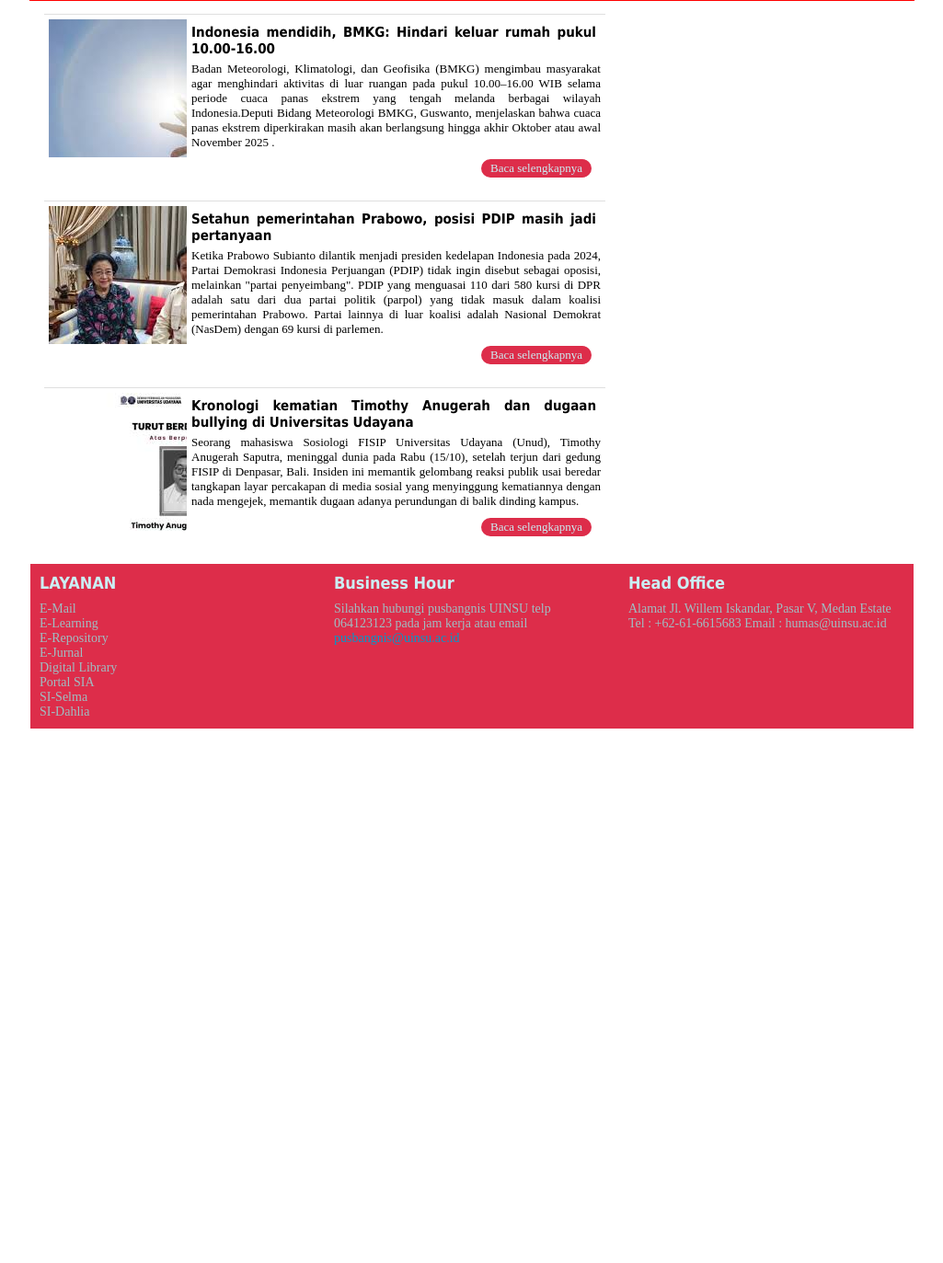
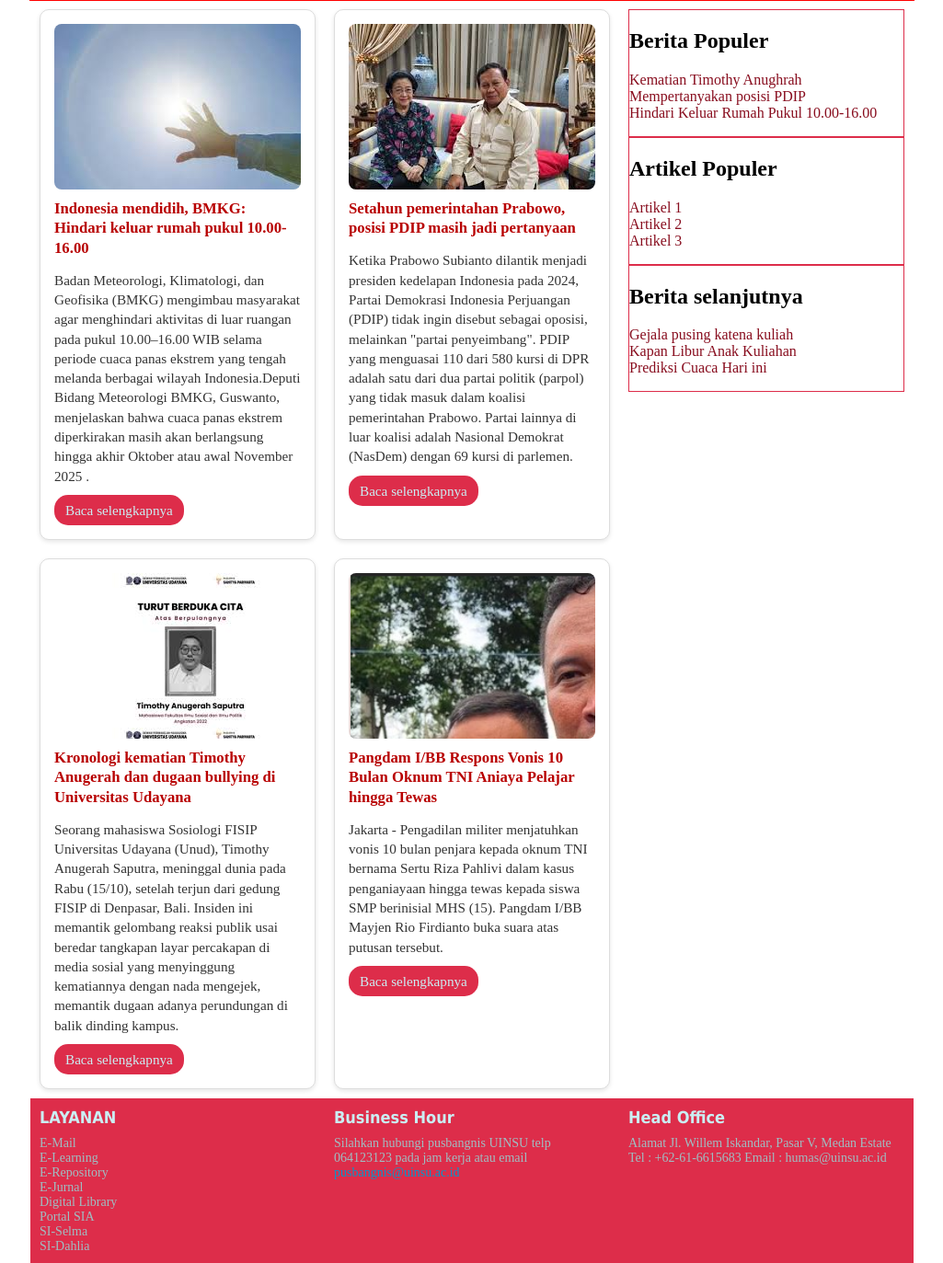
Before and after one commit to deaalyaa/Pemrograman-Web_3, a PHP site: page /Article/berita.php in a window 1280 px wide. Shown: the part 179-1552 px from the top of the page at 92% size, without its empty margins (127-1152 px from the left). Before the commit the page ends 971 px from the top, so only its background shows below. Run offline with PHP 8.4, Linux system fonts and the light colour scheme.

Commit message:
Add files via upload

```diff
--- a/Article/berita.php
+++ b/Article/berita.php
@@ -3,6 +3,7 @@
 <head>
     <title>DeaNews</title>
     <link rel="stylesheet" href="../asets/css/main.css">
+	<link rel="stylesheet" href="../asets/css/berita.css">
 </head>
 <body>
     <div id="wrapper">
@@ -21,24 +22,56 @@
 				</ul>
 			</nav>
             <article>
-				<div id="single">
-					<div id="t-image" style="background:url(../asets/img/1.jpg)">&nbsp;</div>
+				<div id="beritac">
+					<div id="imgber" style="background:url(../asets/img/1.jpg)">&nbsp;</div>
 					<h2>Indonesia mendidih, BMKG: Hindari keluar rumah pukul 10.00-16.00</h2>
 					Badan Meteorologi, Klimatologi, dan Geofisika (BMKG) mengimbau masyarakat agar menghindari aktivitas di luar ruangan pada pukul 10.00–16.00 WIB selama periode cuaca panas ekstrem yang tengah melanda berbagai wilayah Indonesia.Deputi Bidang Meteorologi BMKG, Guswanto, menjelaskan bahwa cuaca panas ekstrem diperkirakan masih akan berlangsung hingga akhir Oktober atau awal November 2025 .<div id="more"><a href="./article1.php">Baca selengkapnya</a></div>
 				</div>
-				<div id="single">
-					<div id="t-image" style="background:url(../asets/img/article2.jpg)">&nbsp;</div>
+				<div id="beritac">
+					<div id="imgber" style="background:url(../asets/img/article2.jpg)">&nbsp;</div>
 					<h2>Setahun pemerintahan Prabowo, posisi PDIP masih jadi pertanyaan</h2>
 					Ketika Prabowo Subianto dilantik menjadi presiden kedelapan Indonesia pada 2024, Partai Demokrasi Indonesia Perjuangan (PDIP) tidak ingin disebut sebagai oposisi, melainkan "partai penyeimbang".
 					PDIP yang menguasai 110 dari 580 kursi di DPR adalah satu dari dua partai politik (parpol) yang tidak masuk dalam koalisi pemerintahan Prabowo. Partai lainnya di luar koalisi adalah Nasional Demokrat (NasDem) dengan 69 kursi di parlemen.<div id="more"><a href="./article2.php">Baca selengkapnya</a></div>
 				</div>
-				<div id="single">
-					<div id="t-image" style="background:url(../asets/img/article3.jpg)">&nbsp;</div>
+				<div id="beritac">
+					<div id="imgber" style="background:url(../asets/img/article3.jpg)">&nbsp;</div>
 					<h2>Kronologi kematian Timothy Anugerah dan dugaan bullying di Universitas Udayana</h2>
 					Seorang mahasiswa Sosiologi FISIP Universitas Udayana (Unud), Timothy Anugerah Saputra, meninggal dunia pada Rabu (15/10), setelah terjun dari gedung FISIP di Denpasar, Bali. Insiden ini memantik gelombang reaksi publik usai beredar tangkapan layar percakapan di media sosial yang menyinggung kematiannya dengan nada mengejek, memantik dugaan adanya perundungan di balik dinding kampus. <div id="more"><a href="./article3.php">Baca selengkapnya</a></div>
 				</div>
+				<div id="beritac">
+					<div id="imgber" style="background:url(../asets/img/article4.png)">&nbsp;</div>
+					<h2>Pangdam I/BB Respons Vonis 10 Bulan Oknum TNI Aniaya Pelajar hingga Tewas</h2>
+					Jakarta - Pengadilan militer menjatuhkan vonis 10 bulan penjara kepada oknum TNI bernama Sertu Riza Pahlivi dalam kasus penganiayaan hingga tewas kepada siswa SMP berinisial MHS (15). Pangdam I/BB Mayjen Rio Firdianto buka suara atas putusan tersebut.
+					<div id="more"><a href="./article3.php">Baca selengkapnya</a></div>
+				</div>
 				</div>
 			</article>
+			<aside>
+					<li class="widget">
+						<h2>Berita Populer</h2>
+						<ul>
+						<li><a href="./article3.php">Kematian Timothy Anughrah</a></li>
+						<li><a href="./article2.php">Mempertanyakan posisi PDIP</a></li>
+						<li><a href="./article1.php">Hindari Keluar Rumah Pukul 10.00-16.00</a></li>
+						</ul>
+					</li>
+					<li class="widget">
+						<h2>Artikel Populer</h2>
+						<ul>
+						<li><a href="arpop1.php">Artikel 1</a></li>
+						<li><a href="arpop2.php">Artikel 2</a></li>
+						<li><a href="arpop3.php">Artikel 3</a></li>
+						</ul>
+					</li>
+					<li class="widget">
+						<h2>Berita selanjutnya</h2>
+						<ul>
+						<li><a href="bersel1.php">Gejala pusing katena kuliah</a></li>
+						<li><a href="bersel2.php">Kapan Libur Anak Kuliahan</a></li>
+						<li><a href="besel3.php">Prediksi Cuaca Hari ini</a></li>
+						</ul>
+					</li>
+			</aside>
            <footer>
 				<div id="column">
 					<h2>LAYANAN</h2>
```
Also changed, not shown: Article/article2.php (+6 -6 lines), Article/article3.php (+6 -6 lines), Article/profil.php (+16 -16 lines).
